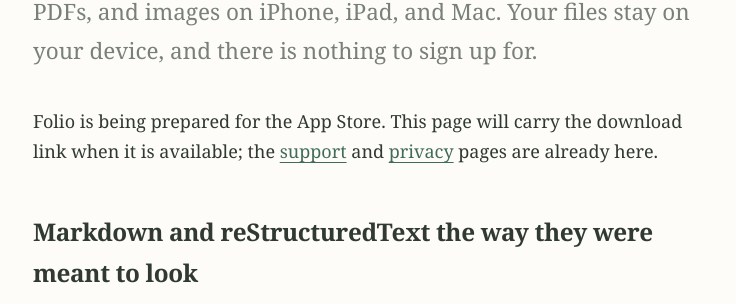
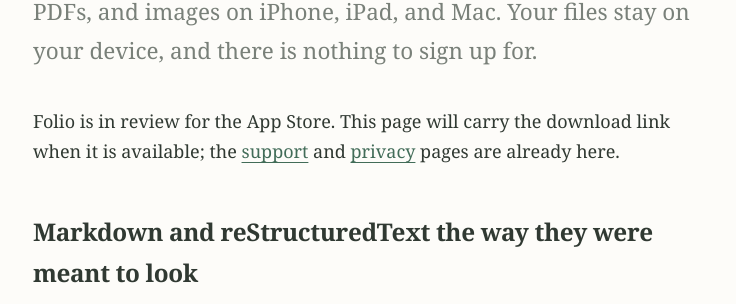
Before and after one commit to BlueTaoLLC/FolioApp, a Jekyll site: the page built from index.md, in a window 1280 px wide. Shown: the part 145-449 px from the top of the page, without its empty margins (271-1007 px from the left). Built offline with Jekyll 4.4.1, drawn with Linux system fonts in a browser that asks for light colours.

Commit message:
Say that Folio is in review
Co-Authored-By: Claude Fable 5.1 <noreply@anthropic.com>

```diff
--- a/index.md
+++ b/index.md
@@ -4,7 +4,7 @@ permalink: /
 ---
 <p class="lede">A quiet, native reader for Markdown, reStructuredText, code, PDFs, and images on iPhone, iPad, and Mac. Your files stay on your device, and there is nothing to sign up for.</p>
 
-Folio is being prepared for the App Store. This page will carry the download link when it is available; the [support](support/) and [privacy](privacy/) pages are already here.
+Folio is in review for the App Store. This page will carry the download link when it is available; the [support](support/) and [privacy](privacy/) pages are already here.
 
 ## Markdown and reStructuredText the way they were meant to look
 
```
